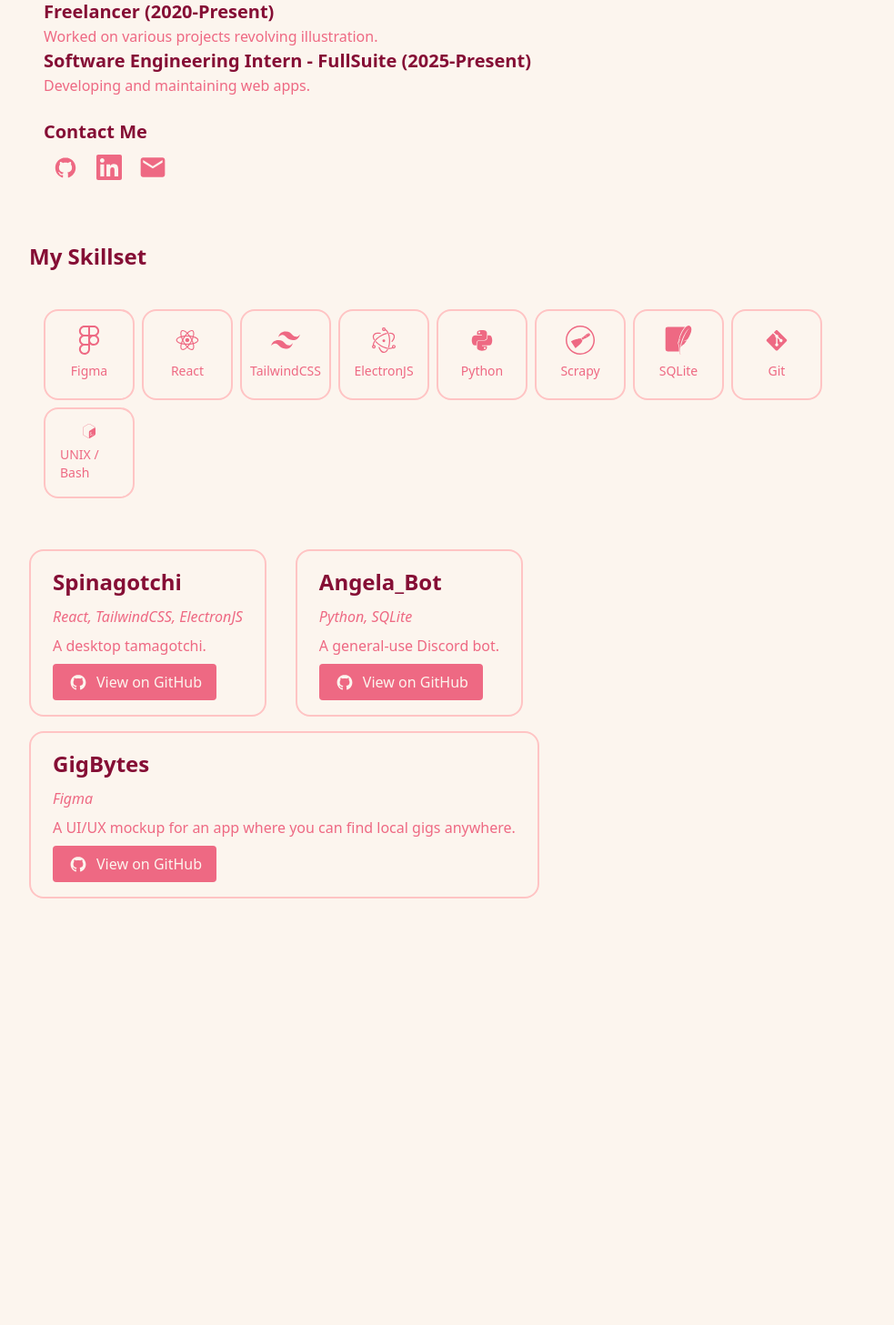
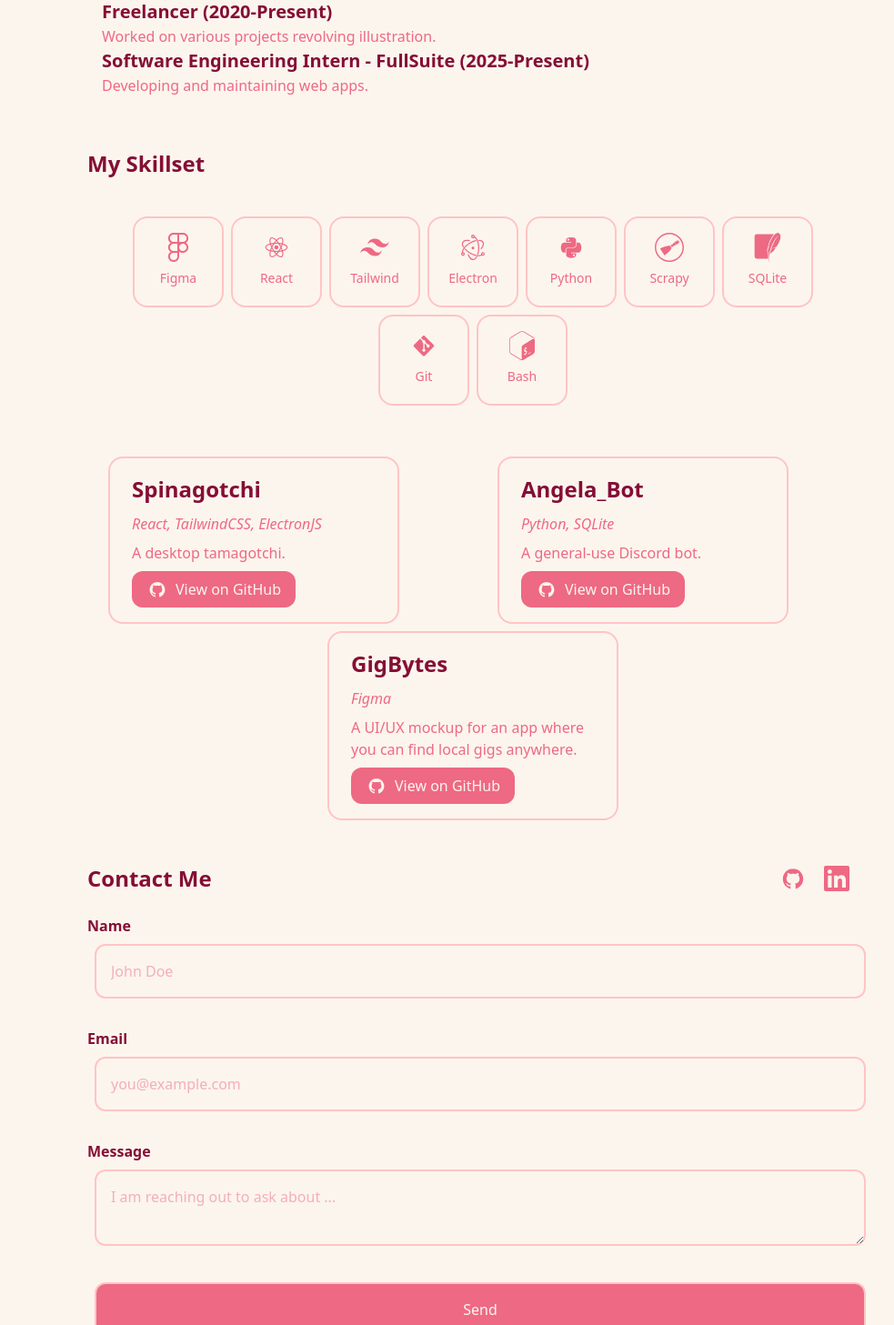
Before and after one commit to amabella-aguiluz/portfolio, a React (Vite) app: page / in a window 1280 px wide. Shown: the part 560-2017 px from the top of the page at 91% size, without its empty margins (120-1103 px from the left). Before the commit the page ends 1588 px from the top, so only its background shows below. Built offline with nearby package versions, Linux system fonts and the light colour scheme.

Commit message:
Cleaned up layout again to be more visually appealing Implemented an email system

```diff
--- a/package.json
+++ b/package.json
@@ -10,6 +10,7 @@
     "preview": "vite preview"
   },
   "dependencies": {
+    "@emailjs/browser": "^4.4.1",
     "@tailwindcss/vite": "^4.1.18",
     "react": "^19.2.0",
     "react-dom": "^19.2.0",
--- a/src/App.css
+++ b/src/App.css
@@ -21,7 +21,7 @@ h1 {
   font-size: 2rem
 }
 
-h2, h3 {
+h2, h3, label {
   font-weight: 600;
   color: #850E35;
 }
@@ -38,6 +38,19 @@ p {
   color: #EE6983;
 }
 
-.lightborder {
+input, textarea {
+  @apply text-[#EE6983] rounded-xl gap-2 m-2 p-4 w-full flex shrink focus:outline-[#EE6983]
+}
+
+
+.lightborder, input {
   @apply border-2 border-[#FFC4C4]
 }
+
+.flexcol {
+  @apply flex flex-col flex-wrap
+}
+
+.buttoncolor{
+  @apply bg-[#EE6983] text-[#FCF5EE]
+}
--- a/src/App.jsx
+++ b/src/App.jsx
@@ -1,7 +1,7 @@
 import { useState } from 'react'
 import './App.css'
-import large_pic from "./assets/wide.jpg"
 import portrait_pic from "./assets/pfp.jpg"
+import ContactUs from './contact.jsx'
 
 // links
 const email = "amabellaaguiluz1@gmail.com";
@@ -11,11 +11,9 @@ const github = "https://github.com/amabella-aguiluz";
 // contact icons
 import { DiGithubBadge } from "react-icons/di";
 import { FaLinkedin } from "react-icons/fa";
-import { MdEmail } from "react-icons/md";
 
 // skillset icons
 import { DiGit } from "react-icons/di";
-import { DiJavascript } from "react-icons/di";
 import { DiPython } from "react-icons/di";
 import { DiReact } from "react-icons/di";
 import { SiSqlite } from "react-icons/si";
@@ -59,14 +57,14 @@ function ButtonIconLink({text,url, icon}){
   window.open(url, "_blank");
   };
   return(
-    <button onClick={click} className=" self-start px-4 py-2 bg-[#EE6983] text-[#FCF5EE] rounded flex items-center gap-2 hover:bg-[#FFC4C4]">
+    <button onClick={click} className=" self-start px-4 py-2 buttoncolor rounded-xl flex items-center gap-2 hover:bg-[#FFC4C4]">
       {icon}{text}
     </button>
   )
 }
 function SkillIcon({icon, text}){
   return(
-    <div className="flex flex-col lightborder items-center p-4 rounded-2xl w-[100px] h-[100px]">
+    <div className="flexcol lightborder items-center p-4 rounded-2xl w-[100px] h-[100px]">
       {icon}
       <div className="text-sm mt-2 text-[#EE6983]">{text}</div>
     </div>
@@ -76,7 +74,7 @@ function SkillIcon({icon, text}){
 
 function PortfolioSample({title, skills, description, githubUrl}){
   return(
-    <div className="flex p-4 px-6 rounded-2xl lightborder flex-col w-auto h-auto gap-2">
+    <div className="flex p-4 px-6 rounded-2xl lightborder flex-col w-full max-w-xs h-auto gap-2">
       <h2>{title}</h2>
       <p><i>{skills}</i></p>
       <p>{description}</p>
@@ -85,21 +83,28 @@ function PortfolioSample({title, skills, description, githubUrl}){
       </div>)
 }
 
+
   // about me components
 
-function ContactMeRow({text}){
+function ContactMeRow({}){
   return(
-    <div className="flex flex-col">
-      <h3>Contact Me</h3>
+    <div className="flexcol">
     <div className="flex flex-row">
       <ButtonIconOnlyLink icon={ <DiGithubBadge className="logos" /> } url={github} />
       <ButtonIconOnlyLink icon={ <FaLinkedin className="logos" /> } url={linkedin} />
-      <ButtonIconOnlyLink icon={ <MdEmail className="logos" /> } url={'mailto:${email}'} />
       </div>
     </div>
   )
 }
 
+function ContactMeAll({}){
+  return(
+  <div className="flexcol w-full h-auto gap-4">
+    <div className="flex flex-row justify-between items-center gap-5"><h2>Contact Me</h2> <ContactMeRow className="self-end"/></div>
+<div><ContactUs /></div>
+</div>
+  )
+}
 
 function Experience({}){
   return(
@@ -114,7 +119,7 @@ function Experience({}){
 
 function Profile({}){
   return(
-    <div className="flex flex-col md:flex-row p-4 rounded-2xl w-full h-auto gap-5">
+    <div className="flex flex-row flex-wrap p-4 rounded-2xl w-full h-auto gap-5">
       <div className='flex-shrink-0'>
         <PortraitImage className="items-center" src={portrait_pic} alt="Profile Picture" />
       </div>
@@ -128,8 +133,6 @@ function Profile({}){
         <p>B.S. Computer Science</p>
         <br />
         <Experience />
-        <br />
-        <ContactMeRow />
       </div>
     </div>
   )
@@ -140,16 +143,16 @@ function Skillset({}){
     <div>
     <h2>My Skillset</h2>
     <br />
-    <div className="flex flex-wrap gap-2 p-4 rounded-2xl  w-auto h-auto">
+    <div className="flex flex-wrap gap-2 p-4 rounded-2xl w-auto h-auto justify-center md:justify-start">
       <SkillIcon icon={ <FaFigma className="logos" /> } text="Figma"/>
       <SkillIcon icon={ <DiReact className="logos" /> } text="React"/>
-      <SkillIcon icon={ <RiTailwindCssFill className="logos" /> } text="TailwindCSS"/>
-      <SkillIcon icon={ <IoLogoElectron className="logos" /> } text="ElectronJS"/>
+      <SkillIcon icon={ <RiTailwindCssFill className="logos" /> } text="Tailwind"/>
+      <SkillIcon icon={ <IoLogoElectron className="logos" /> } text="Electron"/>
       <SkillIcon icon={ <DiPython className="logos" /> } text="Python"/>
       <SkillIcon icon={ <SiScrapy className="logos" /> } text="Scrapy"/>
       <SkillIcon icon={ <SiSqlite className="logos" /> } text="SQLite"/>
       <SkillIcon icon={ <DiGit className="logos" /> } text="Git"/>
-      <SkillIcon icon={ <SiGnubash className="logos" /> } text="UNIX / Bash"/>
+      <SkillIcon icon={ <SiGnubash className="logos" /> } text="Bash"/>
     </div>
     </div>
   )
@@ -157,7 +160,7 @@ function Skillset({}){
 
 function PortfolioSet({}){
   return(
-    <div className="flex flex-row gap-4 flex-wrap">
+    <div className="flex flex-row justify-around gap-2 flex-wrap">
       <PortfolioSample title="Spinagotchi"
         skills="React, TailwindCSS, ElectronJS"
         description="A desktop tamagotchi."
@@ -181,10 +184,11 @@ function PortfolioSet({}){
 function App() {
   return (
     <>
-    <div className="min-h-screen gap-10 max-w-5xl px-6 flex flex-col py-10 mx-auto items-center">
+    <div className="min-h-screen gap-10 max-w-4xl px-6 flexcol py-10 mx-auto items-center">
       <Profile />
       <Skillset />
       <PortfolioSet />
+      <ContactMeAll />
       </div>
     </>
   )
--- /dev/null
+++ b/src/contact.jsx
@@ -0,0 +1,39 @@
+import React, { useRef } from 'react';
+import emailjs from '@emailjs/browser';
+
+export const ContactUs = () => {
+  const form = useRef();
+
+  const sendEmail = (e) => {
+    e.preventDefault();
+
+    emailjs
+      .sendForm('service_10v1tjq', 'template_omfro4h', form.current, {
+        publicKey: 'k4gzPCvIIUGBXUTZJ',
+      })
+      .then(
+        () => {
+          console.log('SUCCESS!');
+        },
+        (error) => {
+          console.log('FAILED...', error.text);
+        },
+      );
+  };
+
+  return (
+  <div className="flexcol flex-wrap w-auto h-auto w-full mx-auto">
+    <form ref={form} onSubmit={sendEmail}>
+      <label>Name</label>
+      <input type="text" name="user_name" placeholder="John Doe" /><br />
+      <label>Email</label>
+      <input type="email" name="user_email" placeholder="you@example.com" />  <br />
+      <label>Message</label>
+      <textarea className="lightborder rounded-2xl" name="message" placeholder="I am reaching out to ask about ..."/> <br />
+      <input className="buttoncolor p-2 w-full" type="submit" value="Send" />
+    </form>
+  </div>
+  );
+};
+
+export default ContactUs;
```
Also changed, not shown: 2 other files (tests, documents, lock files or other folders).
